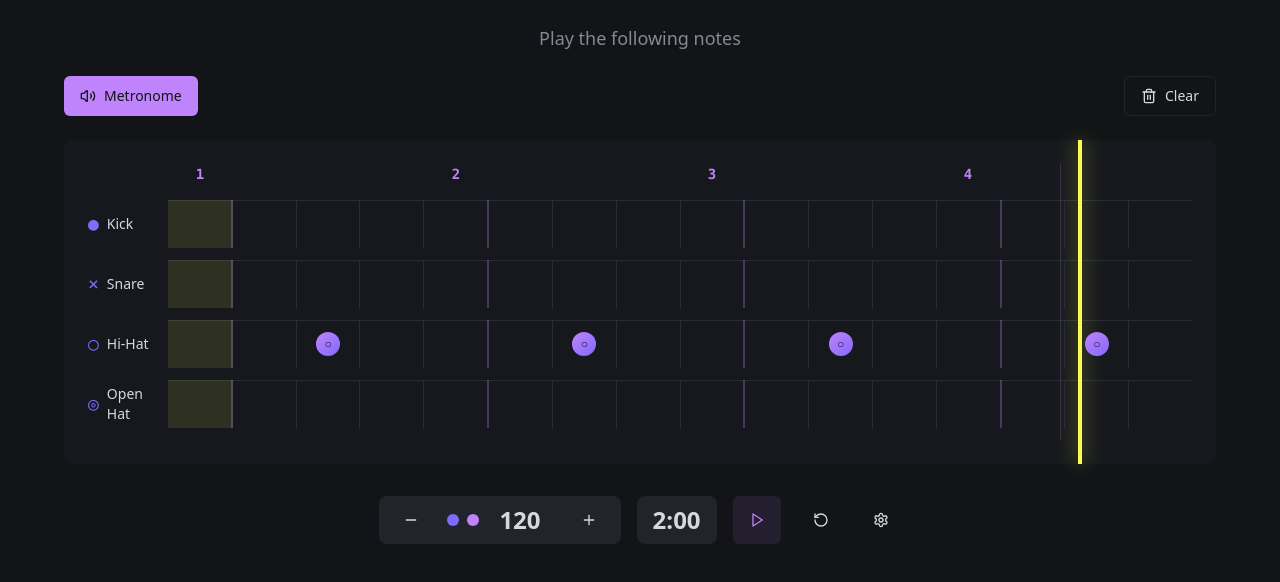
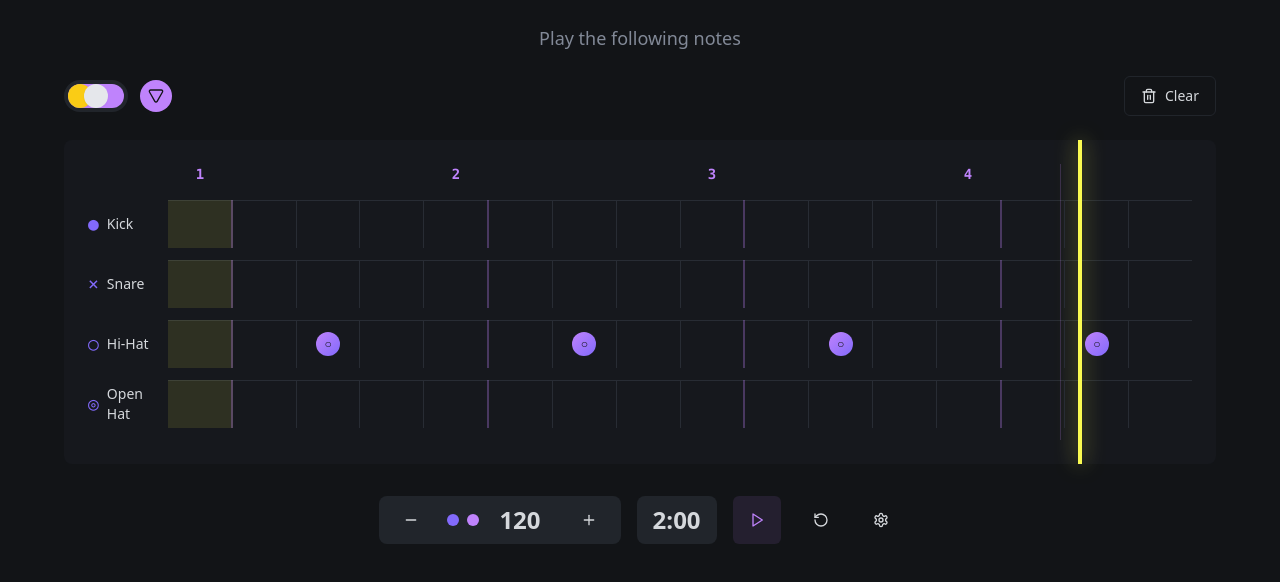
Before and after one commit to Zoharlev/drum-beat-visionary-16th, a React (Vite) app: page / in a window 1280 px wide. Shown: the top 582 px of the page. Built offline with nearby package versions, Linux system fonts and the light colour scheme.

Commit message:
Replace metronome toggle
Replaced the metronome toggle with new options as per the attached image.

```diff
--- a/src/components/DrumGrid.tsx
+++ b/src/components/DrumGrid.tsx
@@ -1,5 +1,5 @@
 import { Button } from "@/components/ui/button";
-import { Trash2, Volume2, VolumeX } from "lucide-react";
+import { Trash2, Triangle } from "lucide-react";
 import { cn } from "@/lib/utils";
 interface DrumGridProps {
   pattern: {
@@ -46,10 +46,36 @@ export const DrumGrid = ({
       {/* Controls */}
       <div className="flex items-center justify-between">
         <div className="flex items-center gap-4">
-          <Button variant={metronomeEnabled ? "default" : "outline"} onClick={onMetronomeToggle} className="flex items-center gap-2">
-            {metronomeEnabled ? <Volume2 className="h-4 w-4" /> : <VolumeX className="h-4 w-4" />}
-            Metronome
-          </Button>
+          {/* Custom Metronome Toggle */}
+          <div className="flex items-center gap-3">
+            <button
+              onClick={onMetronomeToggle}
+              className="relative flex items-center w-16 h-8 bg-muted rounded-full transition-all duration-300 focus:outline-none focus:ring-2 focus:ring-primary/20"
+            >
+              {/* Toggle track */}
+              <div className={cn(
+                "absolute inset-1 rounded-full transition-all duration-300",
+                metronomeEnabled ? "bg-primary" : "bg-secondary"
+              )} />
+
+              {/* Toggle circles */}
+              <div className={cn(
+                "absolute flex items-center transition-all duration-300",
+                metronomeEnabled ? "left-1" : "left-7"
+              )}>
+                <div className="w-6 h-6 bg-yellow-400 rounded-full shadow-sm" />
+                <div className="w-6 h-6 bg-gray-200 rounded-full shadow-sm -ml-2" />
+              </div>
+            </button>
+
+            {/* Metronome icon */}
+            <div className={cn(
+              "w-8 h-8 rounded-full flex items-center justify-center transition-all duration-300",
+              metronomeEnabled ? "bg-primary text-primary-foreground" : "bg-muted text-muted-foreground"
+            )}>
+              <Triangle className="h-4 w-4 rotate-180" />
+            </div>
+          </div>
         </div>
 
         <Button variant="outline" onClick={onClearPattern} className="flex items-center gap-2">
```
